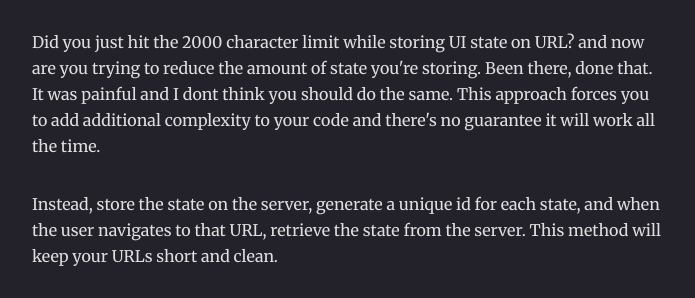
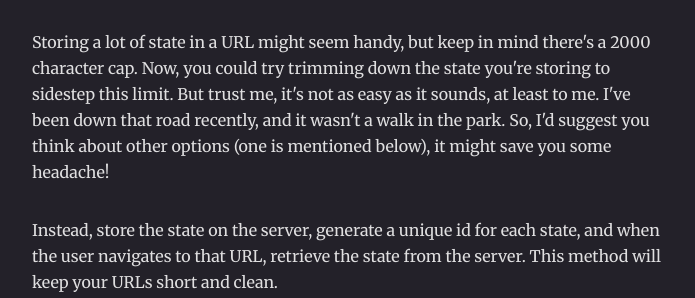
Before and after one commit to kerematam/kerematam-blog, a Gatsby site: page /handling-large-state-on-url/ in a window 1280 px wide. Shown: the part 567-865 px from the top of the page, without its empty margins (292-987 px from the left). Built offline with nearby package versions, Linux system fonts and the light colour scheme; Gatsby itself is replaced by a stand-in of ours; some packages are replaced by stand-ins of ours; a small style sheet from the web is missing.

Commit message:
update on Handling Large State on URL

```diff
--- a/content/blog/handling-large-state-on-url/index.md
+++ b/content/blog/handling-large-state-on-url/index.md
@@ -14,7 +14,7 @@ imageAlt: Cozy image that i've created with MJ.
     </figcaption>
 </figure>
 
-Did you just hit the 2000 character limit while storing UI state on URL? and now are you trying to reduce the amount of state you're storing. Been there, done that. It was painful and I dont think you should do the same. This approach forces you to add additional complexity to your code and there's no guarantee it will work all the time.
+Storing a lot of state in a URL might seem handy, but keep in mind there's a 2000 character cap. Now, you could try trimming down the state you're storing to sidestep this limit. But trust me, it's not as easy as it sounds, at least to me. I've been down that road recently, and it wasn't a walk in the park. So, I'd suggest you think about other options (one is mentioned below), it might save you some headache!
 
 Instead, store the state on the server, generate a unique id for each state, and when the user navigates to that URL, retrieve the state from the server. This method will keep your URLs short and clean.
 
```
